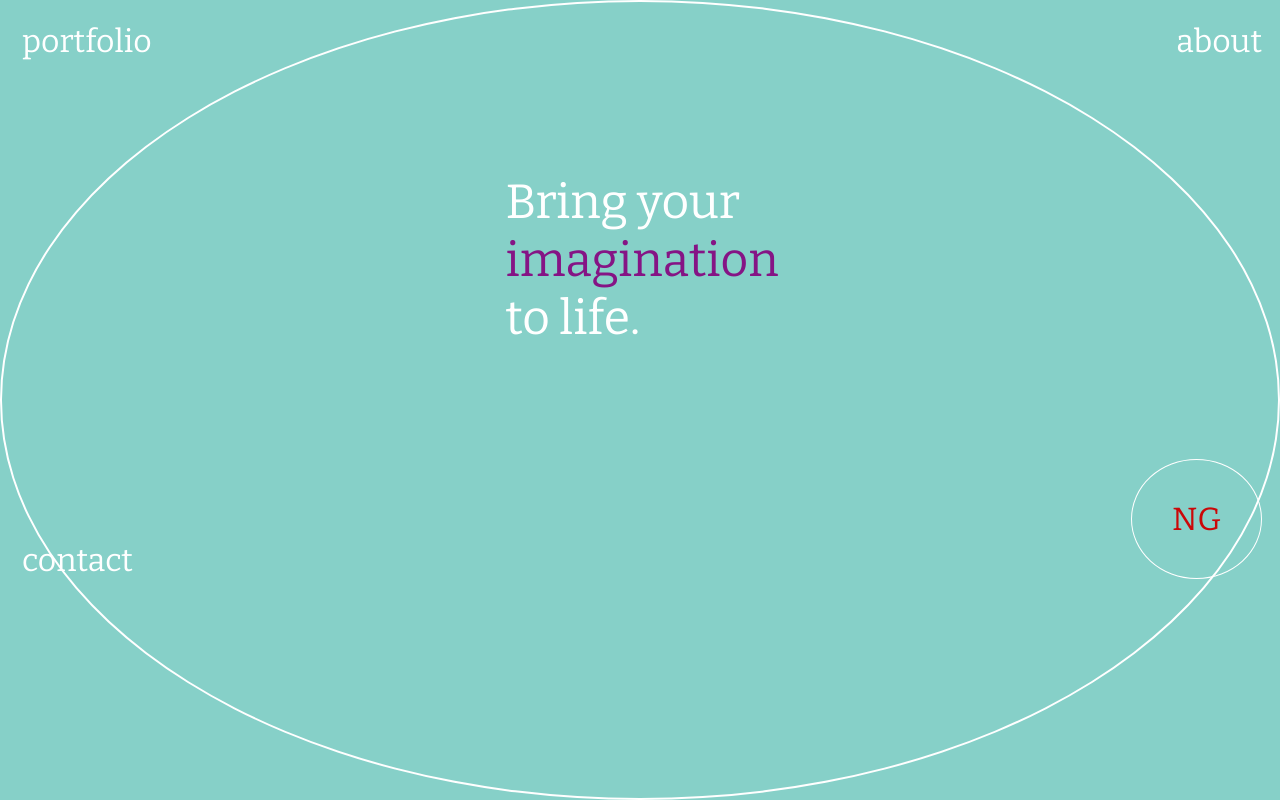
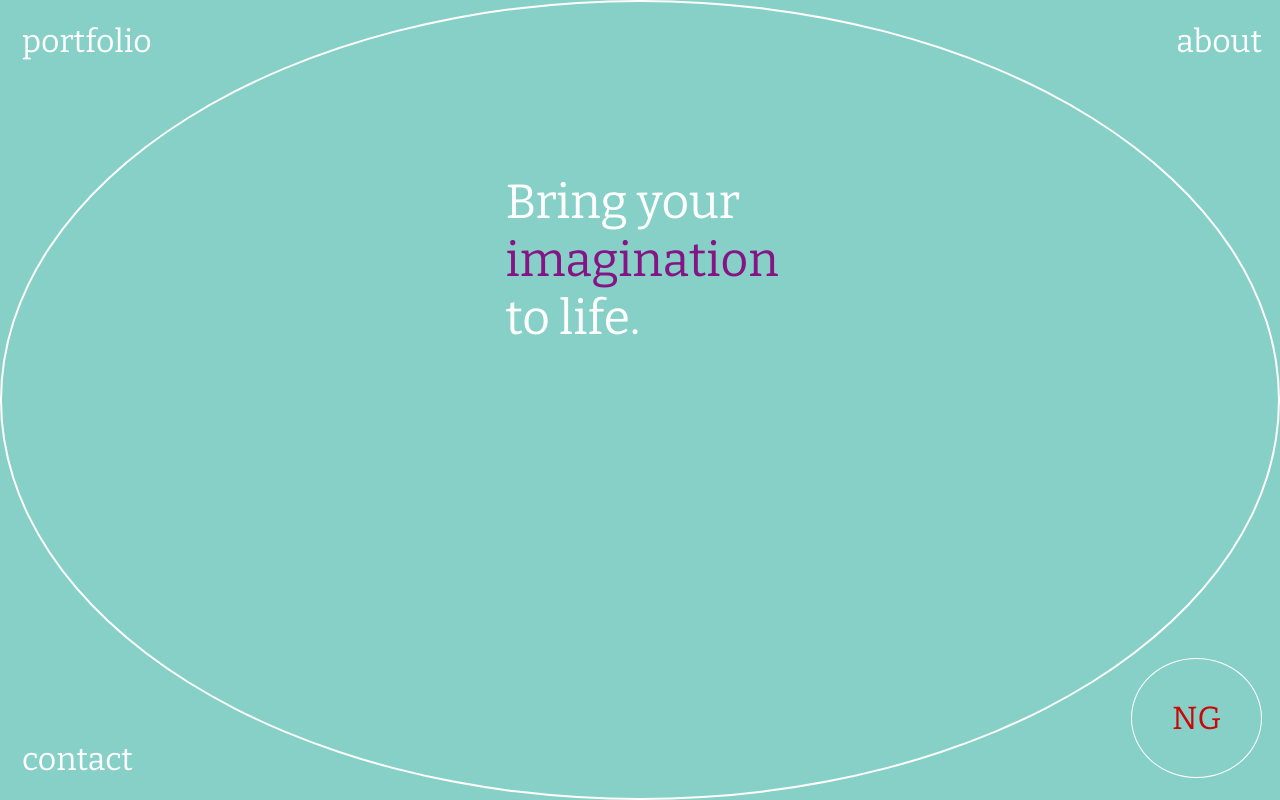
Before and after one commit to ngillca/ngartifact, a plain HTML site: page index.html in a window 1280 px wide. Shown: the top 800 px of the page. Drawn offline with nearby package versions, Linux system fonts and the light colour scheme.

Commit message:
Design iteration.

```diff
--- a/css/styles.css
+++ b/css/styles.css
@@ -39,7 +39,7 @@ body {
   height: 100vh;
 }
 .bottom-content {
-  ]height: 100%;
+  height: 100%;
   display: flex;
   align-items: flex-end;
   justify-content: space-between;
```
